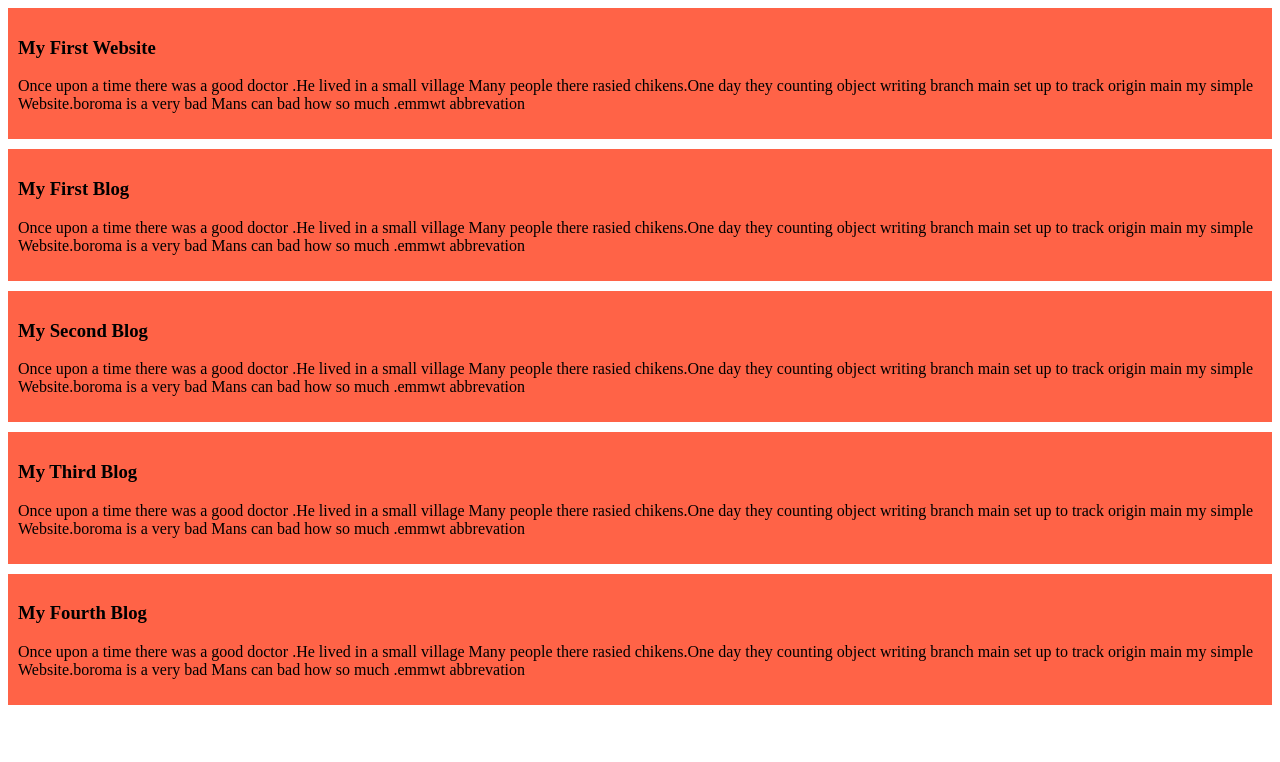
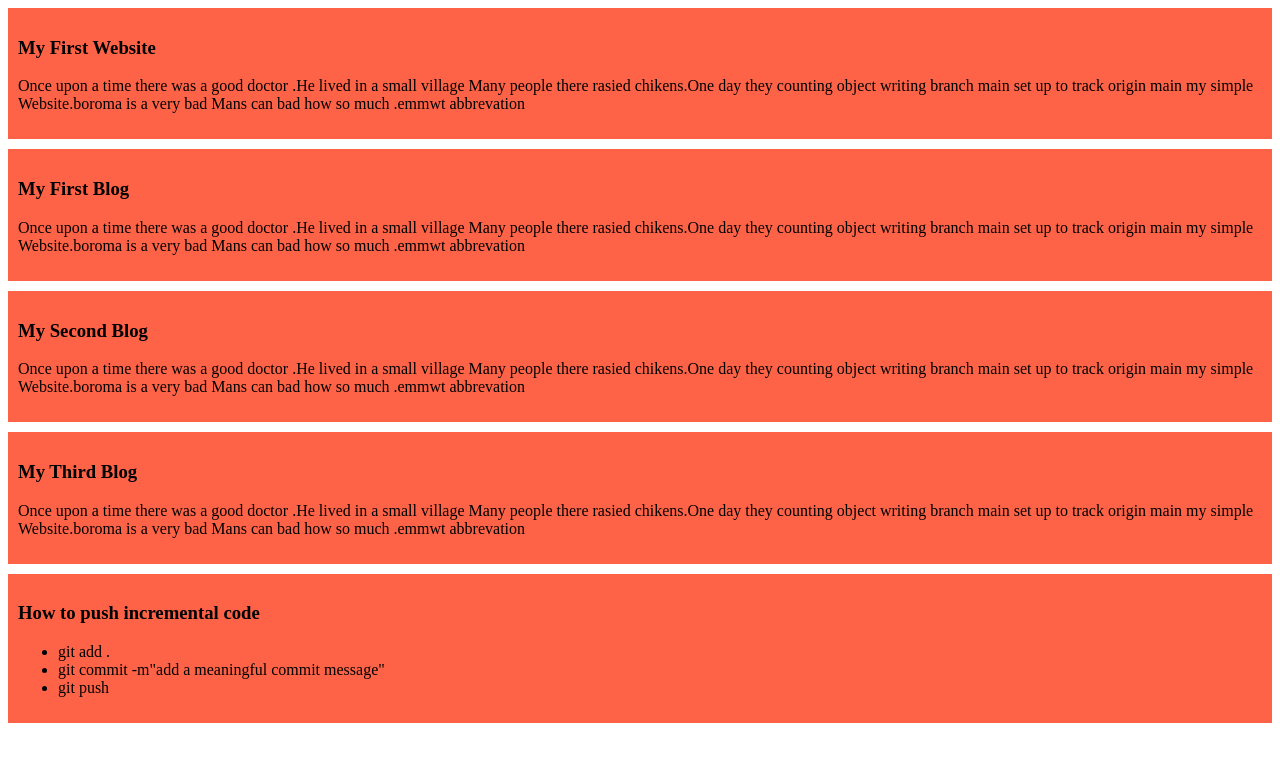
Before and after one commit to BristyBala/my-simple-website, a plain HTML site: page index.html in a window 1280 px wide. Drawn offline with Linux system fonts and the light colour scheme.

Commit message:
added a list to push code

```diff
--- a/index.html
+++ b/index.html
@@ -40,12 +40,12 @@
         </p>
      </div>
      <div>
-        <h3>My Fourth Blog</h3>
-        <p>Once upon a time there was a good doctor .He lived in a small village
-         Many people there rasied chikens.One day they  counting object  writing
-         branch main set up to track origin main my simple Website.boroma is a very
-         bad Mans can bad how so much .emmwt abbrevation
-        </p>
+        <h3>How to push incremental code</h3>
+        <ul>
+         <li>git add .</li>
+         <li>git commit -m"add a meaningful commit message"</li>
+         <li>git push</li>
+        </ul>
      </div>
 </body>
 </html>
```
